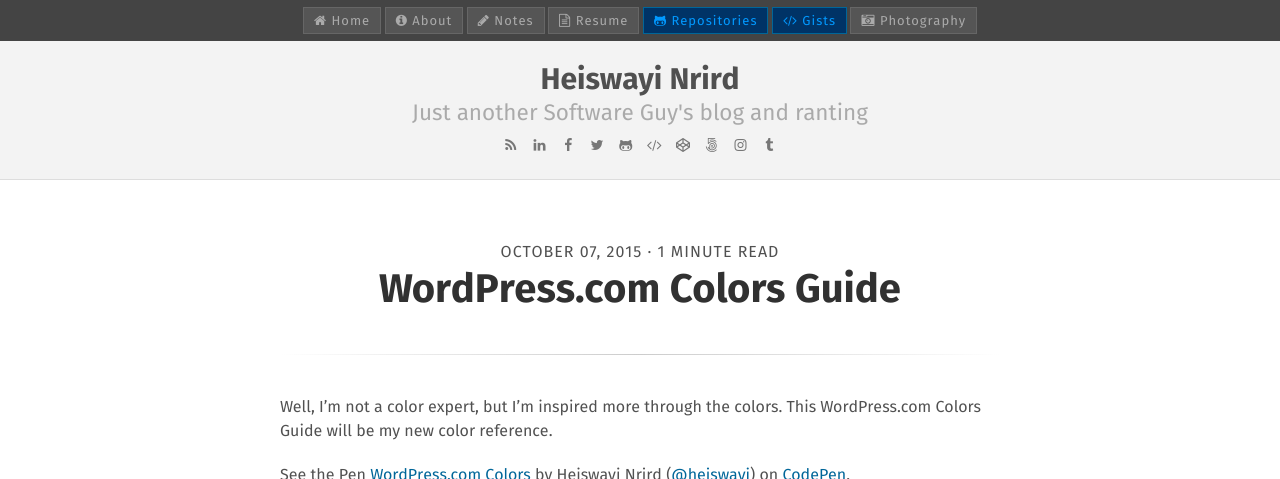
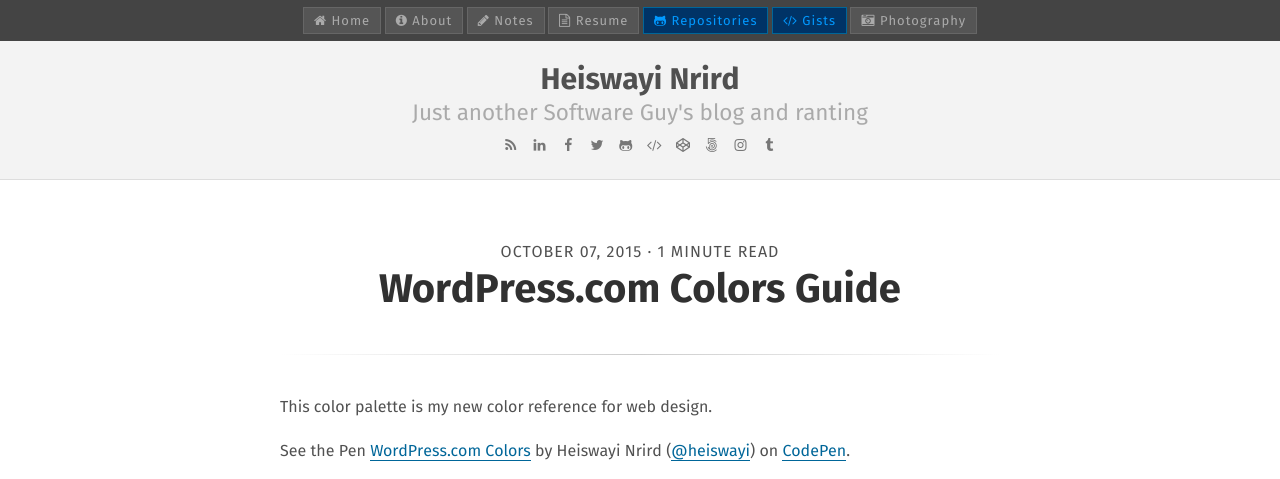
Before and after one commit to x-axis/heiswayi.github.io, a Jekyll site: the page built from _posts/2015-10-07-wordpress-colors-guide.md, in a window 1280 px wide, cut to the strip 0-479 px from the top of the page. Built offline with Jekyll 4.4.1, drawn with Linux system fonts in a browser that asks for light colours; nearby versions of some CDN libraries; Markdown is read by kramdown in place of the engine named in the settings.

Commit message:
Rewrite the content

```diff
--- a/_posts/2015-10-07-wordpress-colors-guide.md
+++ b/_posts/2015-10-07-wordpress-colors-guide.md
@@ -1,11 +1,11 @@
 ---
 layout: post
 title: WordPress.com Colors Guide
-description: My new color reference for web design.
+description: This color palette will be my new color reference for web design.
 keywords: wordpress colors guide
 ---
 
-Well, I'm not a color expert, but I'm inspired more through the colors. This WordPress.com Colors Guide will be my new color reference.
+This color palette is my new color reference for web design.
 
-<p data-height="498" data-theme-id="11537" data-slug-hash="Lpygrm" data-default-tab="result" data-user="heiswayi" class='codepen'>See the Pen <a href='http://codepen.io/heiswayi/pen/Lpygrm/'>WordPress.com Colors</a> by Heiswayi Nrird (<a href='http://codepen.io/heiswayi'>@heiswayi</a>) on <a href='http://codepen.io'>CodePen</a>.</p>
+<p data-height="589" data-theme-id="11537" data-slug-hash="Lpygrm" data-default-tab="result" data-user="heiswayi" class='codepen'>See the Pen <a href='http://codepen.io/heiswayi/pen/Lpygrm/'>WordPress.com Colors</a> by Heiswayi Nrird (<a href='http://codepen.io/heiswayi'>@heiswayi</a>) on <a href='http://codepen.io'>CodePen</a>.</p>
 <script async src="//assets.codepen.io/assets/embed/ei.js"></script>
```
